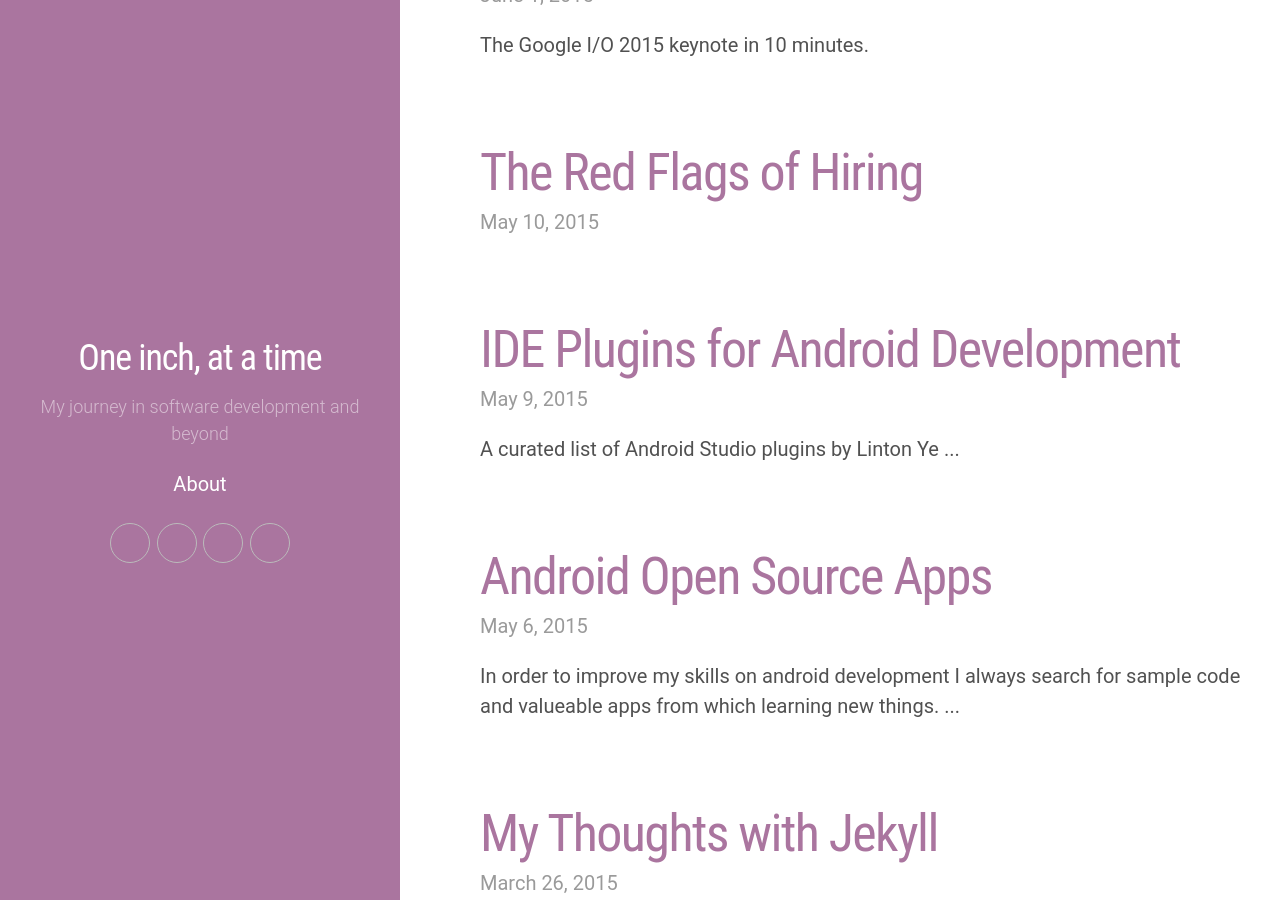
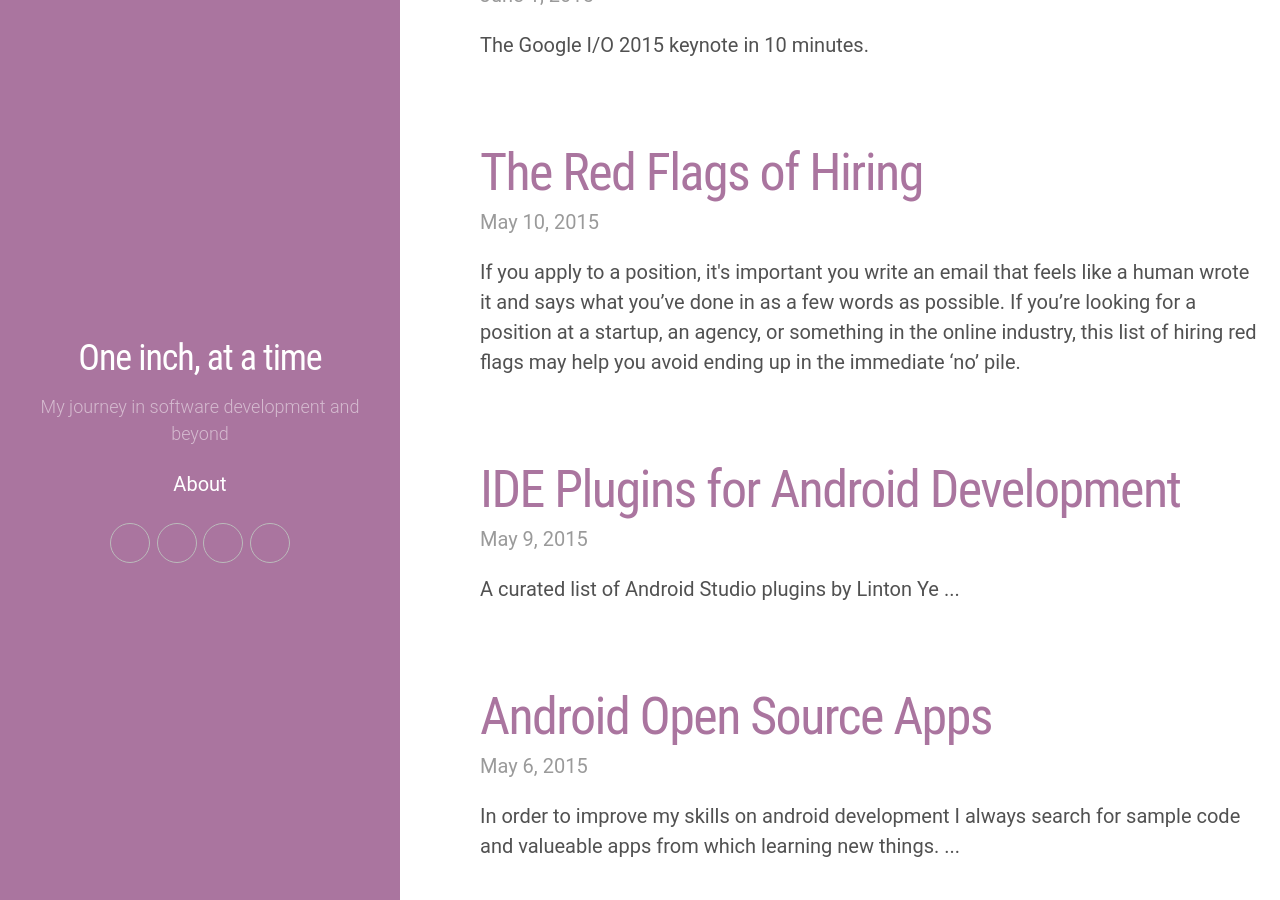
Before and after one commit to kingsor/kingsor.github.io, a Jekyll site: the page built from index.html, in a window 1280 px wide and 900 px high, scrolled down 454 px. Built offline with Jekyll 4.4.1, drawn with Linux system fonts in a browser that asks for light colours; nearby versions of some CDN libraries; some web fonts are replaced; the list of posts is cut into pages by our own code.

Commit message:
I hope this is tha last update @_@

```diff
--- a/_posts/2015-05-10-the-red-flags-of-hiring.md
+++ b/_posts/2015-05-10-the-red-flags-of-hiring.md
@@ -1,7 +1,7 @@
 ---
 layout: post
 title: "The Red Flags of Hiring"
-description: ""
+description: "If you apply to a position, it's important you write an email that feels like a human wrote it and says what you’ve done in as a few words as possible. If you’re looking for a position at a startup, an agency, or something in the online industry, this list of hiring red flags may help you avoid ending up in the immediate ‘no’ pile."
 category: Manager
 tags: [hiring,peopleware,management]
 ---
```
